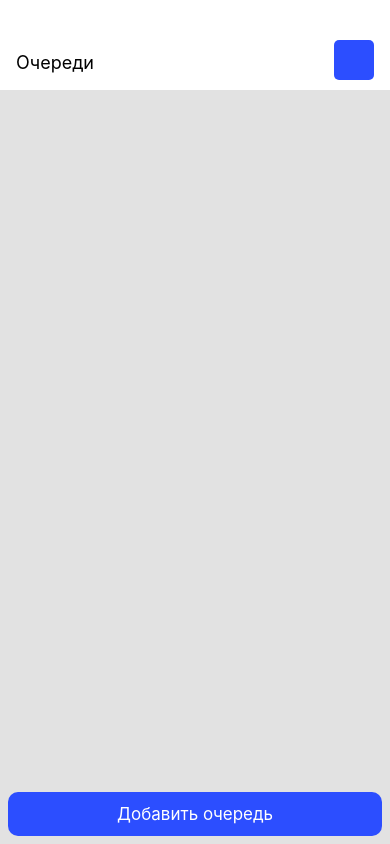
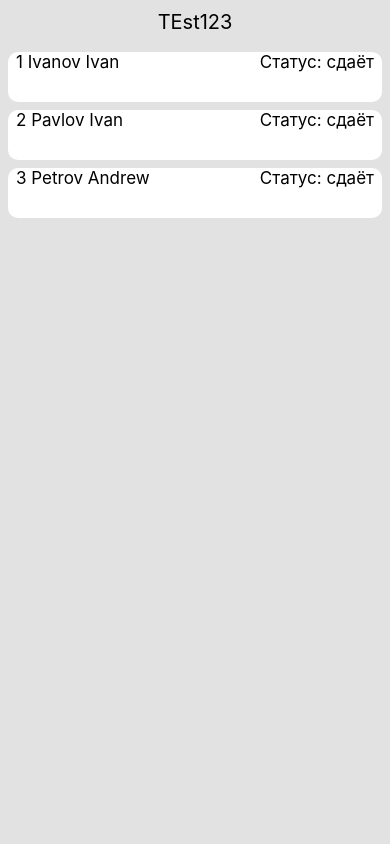
Before and after one commit to TheHarald/queue, a React Native app: screen / in a window 390 px wide. Both pictures are taken after a click on the element 354 px from the left and 60 px from the top of the page. Built offline with nearby package versions, Linux system fonts and the light colour scheme.

Commit message:
add subjectlist

```diff
--- a/components/Header.js
+++ b/components/Header.js
@@ -7,12 +7,12 @@ import { MainContext } from '../context';
 
 export const Header = () => {
 
-    const { loadFromStorage, log } = useContext(MainContext)
+    const { loadFromStorage, log, inc, setVisibleSubject } = useContext(MainContext)
 
     return (
         <View style={styles.header}>
             <Text style={styles.text}>Очереди</Text>
-            <TouchableOpacity style={styles.button} onPress={loadFromStorage}>
+            <TouchableOpacity style={styles.button} onPress={() => setVisibleSubject(true)}>
 
             </TouchableOpacity>
         </View>
@@ -27,7 +27,10 @@ const styles = StyleSheet.create({
         justifyContent: 'space-between',
         alignItems: 'center',
         flexDirection: 'row',
-        paddingHorizontal: 16
+        paddingHorizontal: 16,
+        shadowColor: "black",
+        shadowRadius: 3,
+        shadowOffset: { width: 3, height: 3 }
     },
     text: {
         marginTop: 34,
--- a/components/ImageButton.js
+++ b/components/ImageButton.js
@@ -6,7 +6,6 @@ export const ImageButton = ({ deleteSubject, id }) => {
 
     const handleDelete = () => {
         deleteSubject(id)
-        console.log(id)
     }
 
     const handleDeleteWithAlert = () => Alert.alert(
--- a/components/QueuePerson.js
+++ b/components/QueuePerson.js
@@ -1,2 +1,33 @@
 import React from 'react';
 import { StyleSheet, Text, View } from 'react-native';
+import { COLORS } from '../constants/theme';
+
+export const QueuePerson = ({ student, position }) => {
+    return (
+        <View style={{ justifyContent: 'flex-end' }}>
+            <View style={styles.main}>
+                <Text style={styles.text}>{position} {student}</Text>
+                <Text style={styles.text}>Статус: сдаёт</Text>
+
+            </View>
+        </View>
+    )
+}
+
+const styles = StyleSheet.create({
+    main: {
+        height: 50,
+        backgroundColor: COLORS.white,
+        borderRadius: 10,
+        marginHorizontal: 8,
+        marginTop: 8,
+        justifyContent: 'space-between',
+        flexDirection: 'row'
+
+    },
+    text: {
+        fontSize: 17,
+        marginHorizontal: 8,
+        textAlignVertical: 'center'
+    }
+})
--- a/components/QueueSubject.js
+++ b/components/QueueSubject.js
@@ -1,21 +1,28 @@
-import React from 'react';
+import React, { useContext } from 'react';
 import { StyleSheet, Text, TouchableOpacity, View, Alert } from 'react-native';
 import { COLORS } from '../constants/theme'
+import { MainContext } from '../context';
 import { ImageButton } from './ImageButton';
 
-export const QueueSubject = ({ subject, lastStudent, deleteSubject, id }) => {
+export const QueueSubject = ({ subject, students, deleteSubject, id }) => {
 
+    const { setVisibleSubject, findCurrentSubject } = useContext(MainContext)
 
-
+    const test = () => {
+        console.log('card pressed', id)
+        setVisibleSubject(true)
+        findCurrentSubject(id)
+        console.log('passed')
+    }
 
     return (
-        <TouchableOpacity style={styles.card} onPress={() => console.log('card pressed', id)}>
+        <TouchableOpacity style={styles.card} onPress={test}>
             <View style={styles.title}>
                 <Text style={styles.text}>{subject}</Text>
                 <ImageButton deleteSubject={deleteSubject} id={id} />
             </View>
-            <Text style={styles.lastinfo}>
-                Последний {lastStudent.name} {lastStudent.position}
+            <Text style={styles.lastinfo} onPress={() => console.log(students)}>
+                Последний
             </Text>
         </TouchableOpacity>
     )
--- a/components/SubjectList.js
+++ b/components/SubjectList.js
@@ -8,7 +8,7 @@ export const SubjectList = () => {
 
 
 
-    const { subjects, setSubjects, deleteSubject } = useContext(MainContext)
+    const { subjects, deleteSubject } = useContext(MainContext)
 
     return (
         <FlatList
--- a/pages/Main.js
+++ b/pages/Main.js
@@ -1,5 +1,5 @@
 import { StatusBar } from 'expo-status-bar';
-import React, { useState, useEffect } from 'react';
+import React, { useState, useEffect, useContext } from 'react';
 import { Alert, StyleSheet, Text, View } from 'react-native';
 import { Header } from '../components/Header';
 import { QueueSubject } from '../components/QueueSubject';
@@ -9,14 +9,59 @@ import { Button } from '../components/Button';
 import { AddWindow } from '../components/AddWindow';
 import AsyncStorage from '@react-native-async-storage/async-storage';
 import { MainContext } from '../context';
+import { Subject } from './Subject';
 
 export const Main = () => {
 
     const [visibleModal, setVisibleModal] = useState(false);
     const [value, setValue] = useState('')
+    const [visibleSubject, setVisibleSubject] = useState(false)
+    const [currentSubject, setCurrentSubject] = useState({
+        id: '12',
+        subject: 'TEst123',
+        students: [
+            {
+                name: 'Ivanov Ivan',
+                position: '1'
+            },
+            {
+                name: 'Pavlov Ivan',
+                position: '2'
+            },
+            {
+                name: 'Petrov Andrew',
+                position: '3'
+            }]
+    })
+
+    const [test, setTest] = useState(0)
+
+    const inc = () => {
+        console.log('test', test)
+        setTest(a => a + 1)
+        console.log('test', test)
+    }
 
 
-    const [subjects, setSubjects] = useState()
+    const [subjects, setSubjects] = useState([
+        {
+            id: '12',
+            subject: 'TEst',
+            students: [
+                {
+                    name: 'Ivanov Ivan',
+                    position: '1'
+                },
+                {
+                    name: 'Pavlov Ivan',
+                    position: '2'
+                },
+                {
+                    name: 'Petrov Andrew',
+                    position: '3'
+                }]
+        }
+    ])
 
     const addSubject = (title) => {
         setSubjects(prevState => [
@@ -24,12 +69,23 @@ export const Main = () => {
             {
                 id: Date.now().toString(),
                 subject: title,
-                lastStudent: {
-                    name: 'none',
-                    position: 'none'
-                }
+                students: [
+                    {
+                        name: 'Ivanov Ivan',
+                        position: '1'
+                    },
+                    {
+                        name: 'Pavlov Ivan',
+                        position: '2'
+                    },
+                    {
+                        name: 'Petrov Andrew',
+                        position: '3'
+                    }
+                ]
             }
         ]);
+
 
     }
 
@@ -46,6 +102,13 @@ export const Main = () => {
         setSubjects(prev => prev.filter(subject => subject.id !== id))
     }
 
+    const findCurrentSubject = (id) => {
+        console.log(subjects)
+        let temp = subjects.filter(subject => subject.id === id)
+        console.log('current subject set --------------', temp)
+        setCurrentSubject(temp)
+    }
+
     const handleAdd = () => {
         if (value !== '') {
             addSubject(value)
@@ -55,6 +118,8 @@ export const Main = () => {
         } else {
             Alert.alert('Введите дисциплину')
         }
+        console.log('add subjects -----------')
+        console.log(subjects);
     }
 
     const handleClose = () => {
@@ -65,7 +130,7 @@ export const Main = () => {
 
 
     const saveInStorage = async () => {
-        console.log('saving')
+        console.log('saving ------------------')
         console.log(subjects)
         try {
             await AsyncStorage.setItem('subjects', JSON.stringify(subjects))
@@ -113,12 +178,15 @@ export const Main = () => {
             subjects, setSubjects,
             addSubject, handleAdd,
             handleClose, deleteSubject,
-            loadFromStorage, log, add
+            loadFromStorage, log, add, inc,
+            visibleSubject, setVisibleSubject,
+            findCurrentSubject, currentSubject
 
         }}>
             <View style={styles.container}>
                 <Header />
                 <SubjectList />
+                <Subject />
                 <AddWindow />
                 <Button title={'Добавить очередь'} color={COLORS.blue} onPress={() => setVisibleModal(true)} />
             </View>
--- /dev/null
+++ b/pages/Subject.js
@@ -0,0 +1,51 @@
+import React, { useContext } from 'react';
+import { FlatList, Modal, StyleSheet, Text, View } from 'react-native';
+import { Button } from '../components/Button';
+import { ImageButton } from '../components/ImageButton';
+import { QueuePerson } from '../components/QueuePerson';
+import { COLORS } from '../constants/theme';
+import { MainContext } from '../context';
+
+
+export const Subject = () => {
+
+    const { visibleSubject, setVisibleSubject, currentSubject } = useContext(MainContext)
+
+    return (
+        <Modal visible={visibleSubject} >
+            <View style={styles.main} >
+                <Text style={styles.text} onPress={() => setVisibleSubject(false)}>{currentSubject.subject}</Text>
+                <FlatList
+                    data={currentSubject.students}
+                    renderItem={({ item }) => (
+                        <QueuePerson student={item.name} position={item.position} />
+                    )}
+                    keyExtractor={(item) => item.position}
+
+                />
+
+            </View>
+        </Modal>
+    )
+}
+
+const styles = StyleSheet.create({
+
+    text: {
+        fontSize: 20,
+        alignSelf: 'center',
+        marginTop: 10,
+        marginBottom: 10
+
+    },
+    button: {
+        alignSelf: 'center',
+        marginTop: 10
+
+    },
+    main: {
+        flex: 1,
+        backgroundColor: COLORS.gray
+    }
+
+})
```
